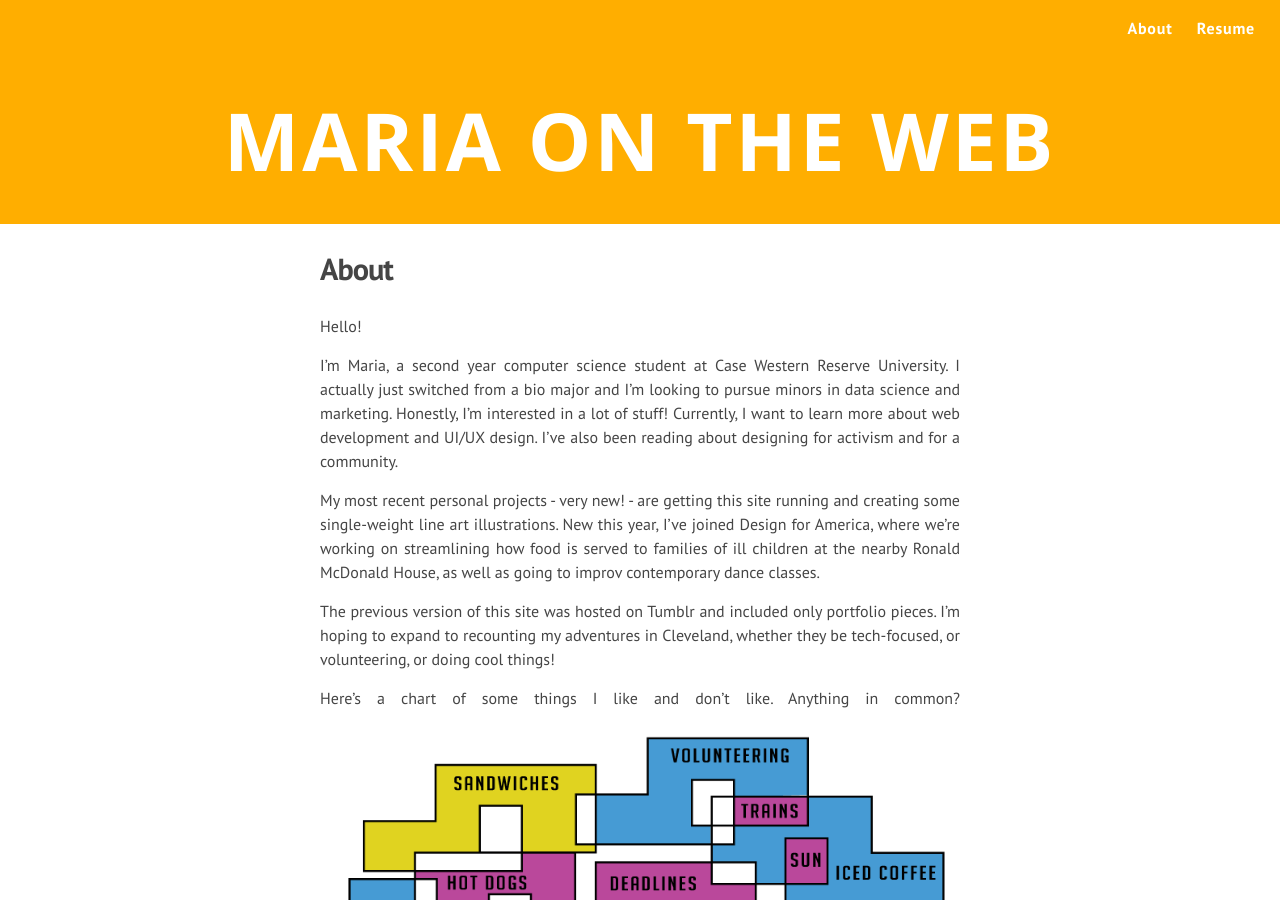
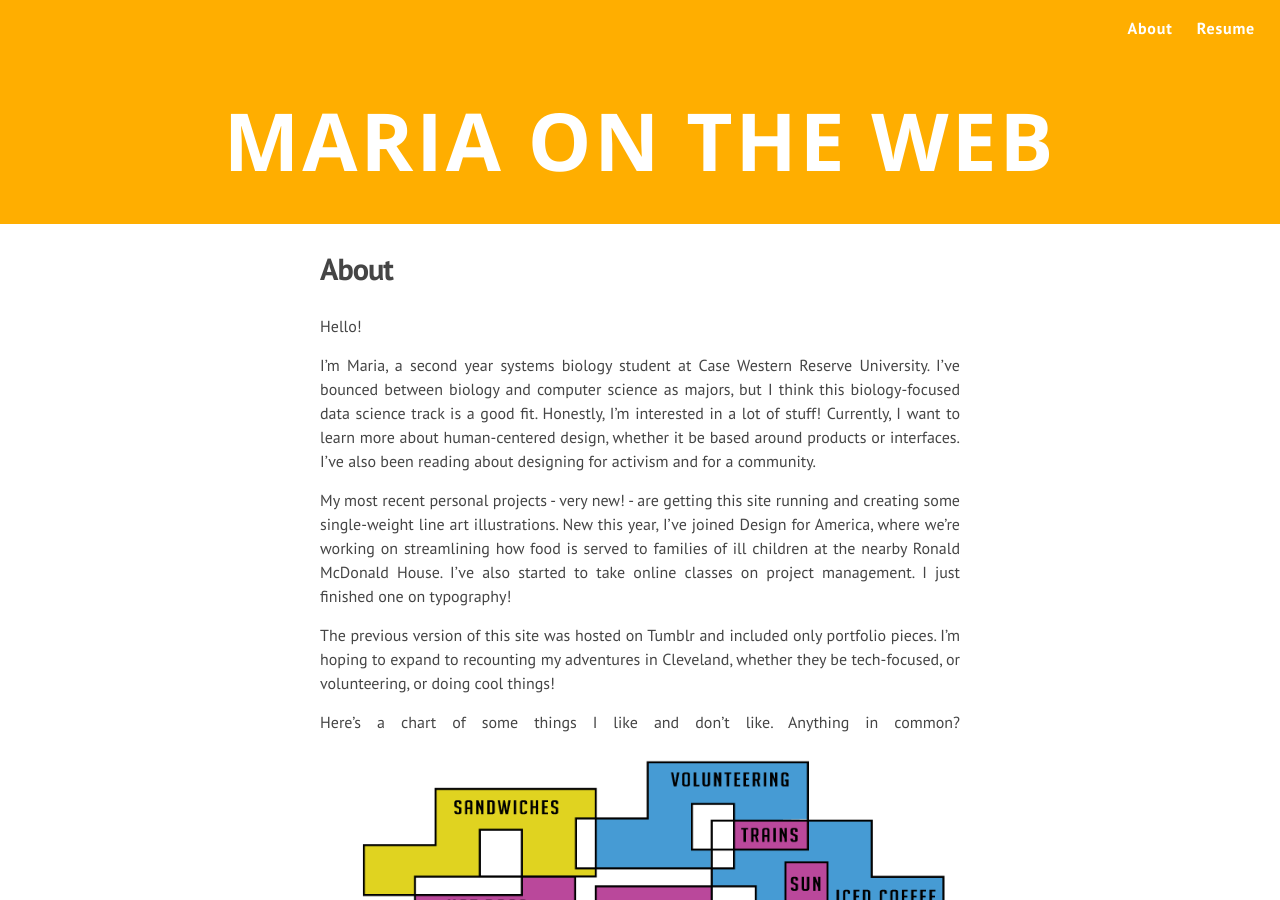
Before and after one commit to smithy545/CPD, a Jekyll site: the page built from about.md, in a window 1280 px wide and 900 px high. Built offline with Jekyll 4.4.1, drawn with Linux system fonts in a browser that asks for light colours; nearby versions of some CDN libraries; Markdown is read by kramdown in place of the engine named in the settings.

Commit message:
updated about me

```diff
--- a/about.md
+++ b/about.md
@@ -5,10 +5,10 @@ permalink: /about/
 ---
 Hello!
 
-I'm Maria, a second year computer science student at Case Western Reserve University. I actually just switched from a bio major and I'm looking to pursue minors in data science and marketing.
-Honestly, I'm interested in a lot of stuff! Currently, I want to learn more about web development and UI/UX design. I've also been reading about designing for activism and for a community.
+I'm Maria, a second year systems biology student at Case Western Reserve University. I've bounced between biology and computer science as majors, but I think this biology-focused data science track is a good fit.
+Honestly, I'm interested in a lot of stuff! Currently, I want to learn more about human-centered design, whether it be based around products or interfaces. I've also been reading about designing for activism and for a community.
 
-My most recent personal projects - very new! - are getting this site running and creating some single-weight line art illustrations. New this year, I've joined Design for America, where we're working on streamlining how food is served to families of ill children at the nearby Ronald McDonald House, as well as going to improv contemporary dance classes.
+My most recent personal projects - very new! - are getting this site running and creating some single-weight line art illustrations. New this year, I've joined Design for America, where we're working on streamlining how food is served to families of ill children at the nearby Ronald McDonald House. I've also started to take online classes on project management. I just finished one on typography!
 
 The previous version of this site was hosted on Tumblr and included only portfolio pieces. I'm hoping to expand to recounting my adventures in Cleveland, whether they be tech-focused, or volunteering, or doing cool things!
 
```
